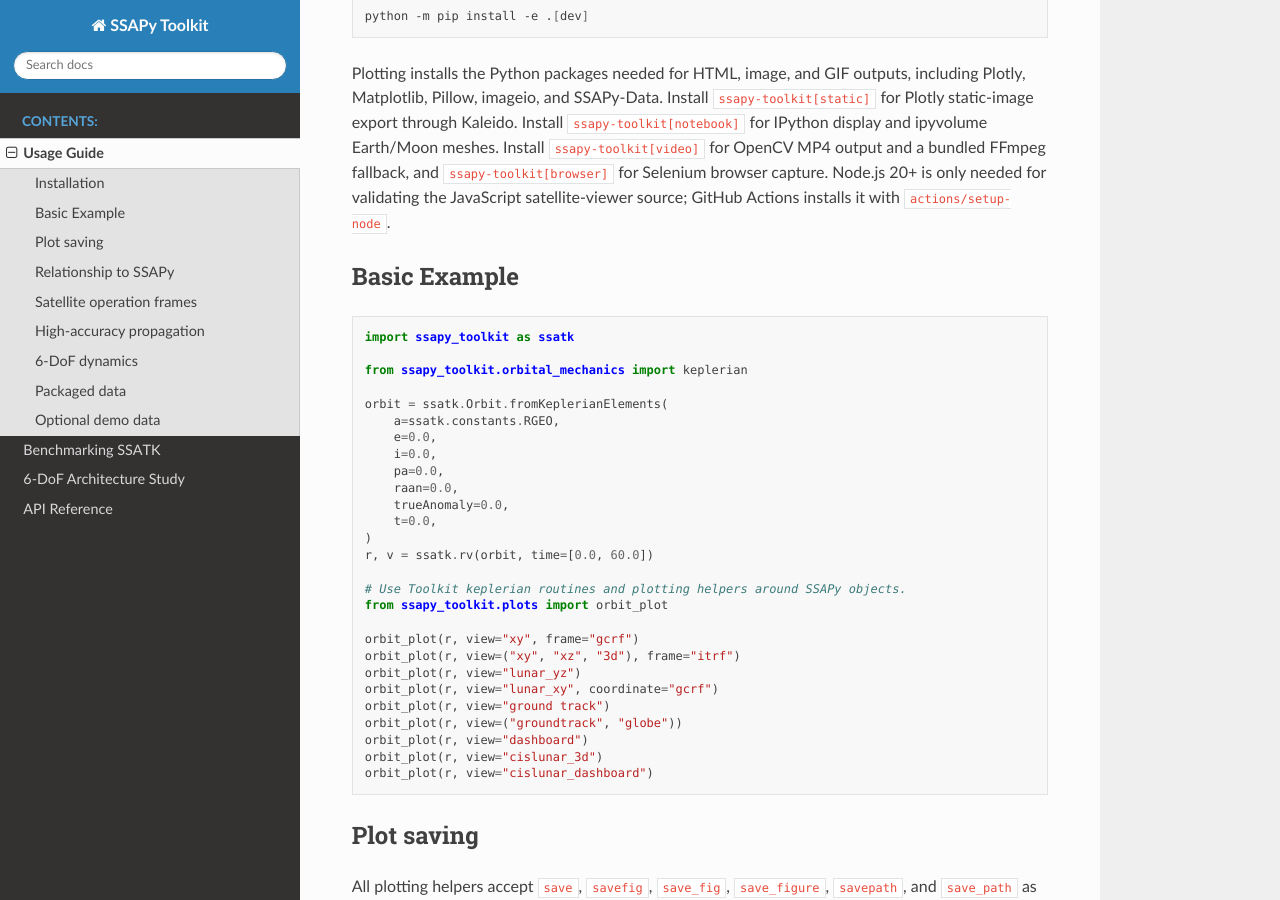
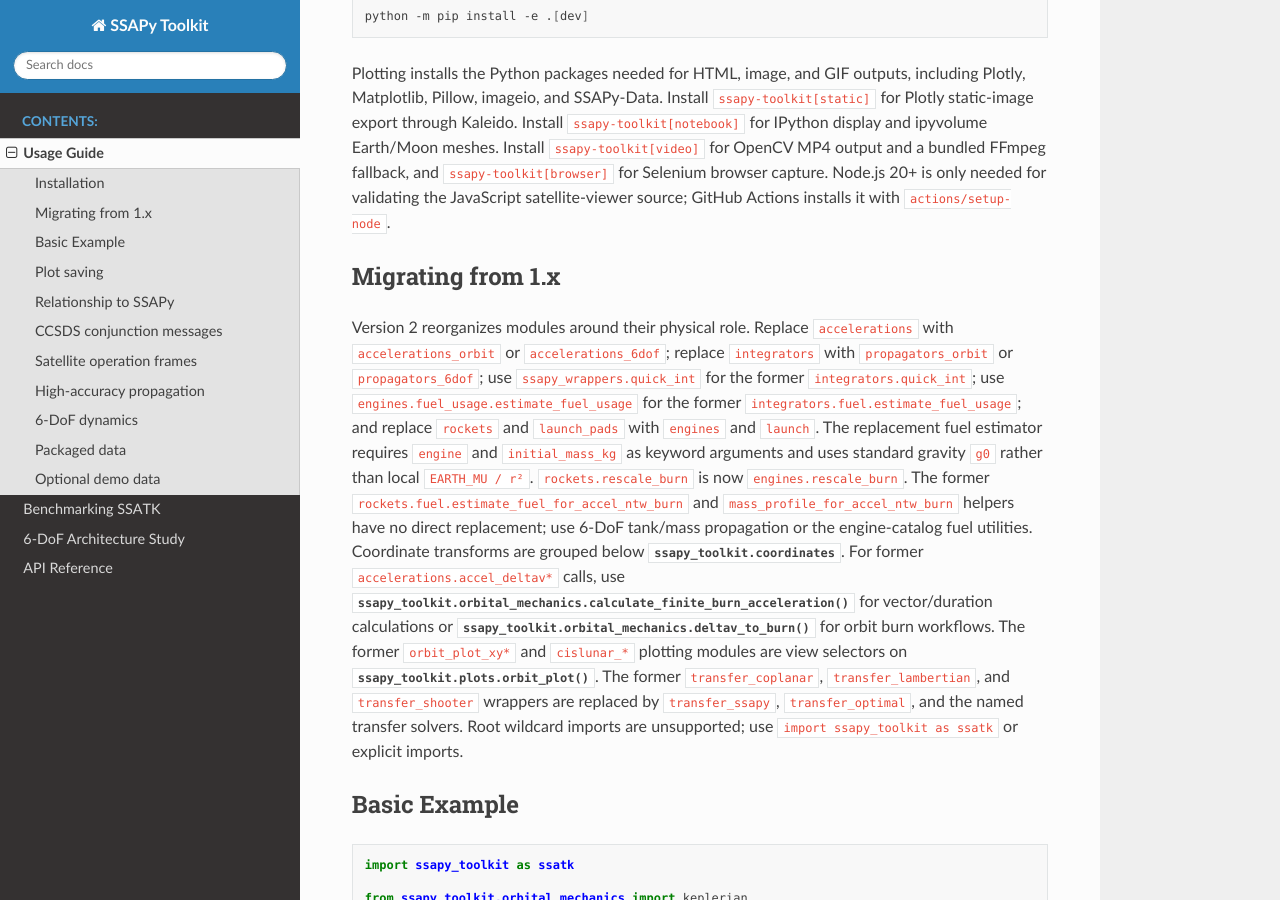
Before and after one commit to llnl/SSAPy-Toolkit, a Sphinx documentation site: the page built from docs/usage.rst, in a window 1280 px wide and 900 px high, scrolled down 269 px. Built offline with Sphinx 7.4.7 and the Read the Docs theme 3.1.0, drawn with Linux system fonts in a browser that asks for light colours; some of the changed text lies outside the part shown.

```diff
--- a/codemeta.json
+++ b/codemeta.json
@@ -6,7 +6,7 @@
     "codeRepository": "https://github.com/llnl/SSAPy-Toolkit",
     "url": "https://github.com/llnl/SSAPy-Toolkit",
     "license": "https://spdx.org/licenses/BSD-3-Clause",
-    "version": "1.0.5",
+    "version": "2.0.0",
     "programmingLanguage": "Python",
     "creator": {
         "@type": "Person",
--- a/docs/usage.rst
+++ b/docs/usage.rst
@@ -19,6 +19,35 @@ Install ``ssapy-toolkit[video]`` for OpenCV MP4 output and a bundled FFmpeg
 fallback, and ``ssapy-toolkit[browser]`` for Selenium browser capture.
 Node.js 20+ is only needed for validating the JavaScript satellite-viewer source;
 GitHub Actions installs it with ``actions/setup-node``.
+
+Migrating from 1.x
+------------------
+
+Version 2 reorganizes modules around their physical role. Replace
+``accelerations`` with ``accelerations_orbit`` or ``accelerations_6dof``;
+replace ``integrators`` with ``propagators_orbit`` or ``propagators_6dof``;
+use ``ssapy_wrappers.quick_int`` for the former ``integrators.quick_int``;
+use ``engines.fuel_usage.estimate_fuel_usage`` for the former
+``integrators.fuel.estimate_fuel_usage``; and replace ``rockets`` and
+``launch_pads`` with ``engines`` and ``launch``. The replacement fuel estimator
+requires ``engine`` and ``initial_mass_kg`` as keyword arguments and uses
+standard gravity ``g0`` rather than local ``EARTH_MU / r²``.
+``rockets.rescale_burn`` is now ``engines.rescale_burn``. The former
+``rockets.fuel.estimate_fuel_for_accel_ntw_burn`` and
+``mass_profile_for_accel_ntw_burn`` helpers have no direct replacement; use
+6-DoF tank/mass propagation or the engine-catalog fuel utilities.
+Coordinate transforms are grouped below :mod:`ssapy_toolkit.coordinates`.
+For former ``accelerations.accel_deltav*`` calls, use
+:func:`ssapy_toolkit.orbital_mechanics.calculate_finite_burn_acceleration` for
+vector/duration calculations or
+:func:`ssapy_toolkit.orbital_mechanics.deltav_to_burn` for orbit burn
+workflows.
+The former ``orbit_plot_xy*`` and ``cislunar_*`` plotting modules are view
+selectors on :func:`ssapy_toolkit.plots.orbit_plot`. The former
+``transfer_coplanar``, ``transfer_lambertian``, and ``transfer_shooter``
+wrappers are replaced by ``transfer_ssapy``, ``transfer_optimal``, and the
+named transfer solvers. Root wildcard imports are unsupported; use
+``import ssapy_toolkit as ssatk`` or explicit imports.
 
 Basic Example
 -------------
@@ -95,6 +124,27 @@ Earth/Moon helpers formerly provided by ``ssapy.plotUtils`` are available as
 ``ssatk.load_moon_file``.
 Wildcard imports are intentionally unsupported; use ``import ssapy_toolkit as
 ssatk`` or import individual names explicitly.
+
+CCSDS conjunction messages
+---------------------------
+
+Read and write CCSDS 508.0-B-1 Conjunction Data Message (CDM) KVN 1.0 files
+with :func:`ssapy_toolkit.io.ccsds_cdm.read_cdm` and
+:func:`ssapy_toolkit.io.ccsds_cdm.write_cdm`:
+
+.. code-block:: python
+
+   from ssapy_toolkit.io.ccsds_cdm import read_cdm, write_cdm
+
+   cdm = read_cdm("conjunction.cdm")
+   object1_gcrf = cdm.object1.state_gcrf()
+   write_cdm(cdm, "canonical.cdm")
+
+States and covariances use SI units in memory. The KVN reader accepts calendar
+or ordinal Coordinated Universal Time (UTC), ``GCRF``, ``EME2000``, and
+``ITRF`` state frames, and the mandatory RTN covariance plus complete optional
+drag, solar-radiation-pressure, and thrust rows. Alternate XYZ covariance
+extensions from later message specifications are rejected explicitly.
 
 Satellite operation frames
 --------------------------
--- a/pyproject.toml
+++ b/pyproject.toml
@@ -4,7 +4,7 @@ build-backend = "setuptools.build_meta"
 
 [project]
 name = "ssapy-toolkit"
-version = "1.0.5"
+version = "2.0.0"
 description = "SSAPy Toolkit: extensions for orbital mechanics, plotting, and data IO"
 authors = [
   { name = "Travis R. Yeager", email = "yeagerastro@gmail.com" }
--- a/ssapy_toolkit/__init__.py
+++ b/ssapy_toolkit/__init__.py
@@ -6,7 +6,7 @@ Utilities for orbital mechanics, plotting, coordinate transforms,
 
 from importlib import import_module
 
-__version__ = "1.0.5"
+__version__ = "2.0.0"
 
 _CONSTANT_NAMES = None
 _SSAPY_ALIAS_NAMES = frozenset(
```
Also changed, not shown: README.md (+47 -3 lines), 2 other files.
